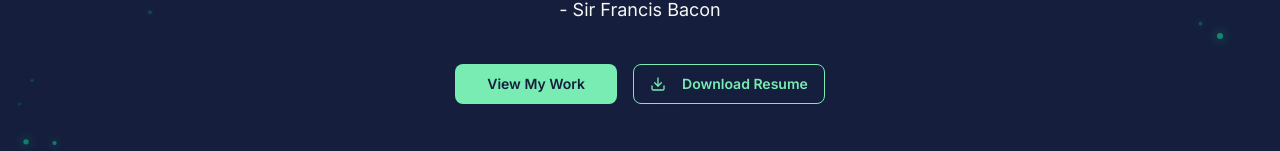
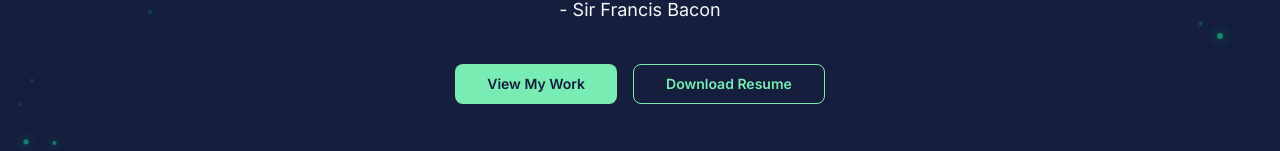
Before and after one commit to ethanol-lo/website-portfolio-high-school, a Next.js app: page / in a window 1280 px wide. Shown: the part 425-576 px from the top of the page. Built offline with nearby package versions, Linux system fonts and the light colour scheme.

Commit message:
Update hero-section.tsx

```diff
--- a/src/components/portfolio/hero-section.tsx
+++ b/src/components/portfolio/hero-section.tsx
@@ -270,7 +270,6 @@ export default function HeroSection() {
                 size="lg"
                 className="border-accent text-accent hover:bg-accent hover:text-accent-foreground font-semibold px-8 py-3 rounded-lg transition-all duration-300 transform hover:scale-105"
               >
-                <Download className="mr-2 h-4 w-4" />
                 Download Resume
               </Button>
             </a>
```
